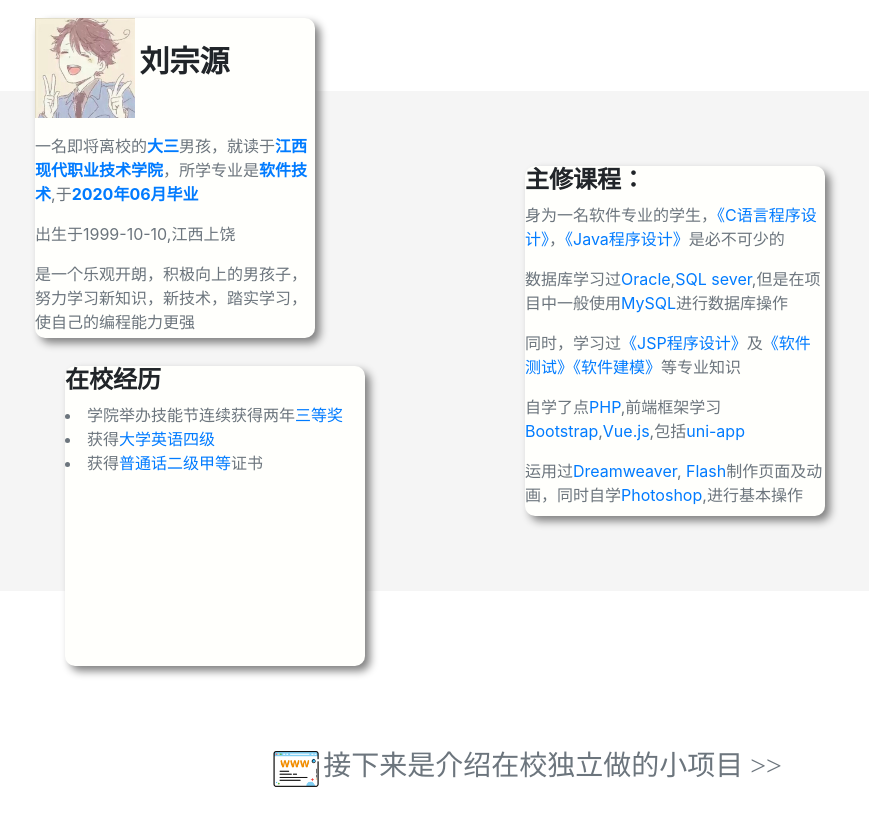
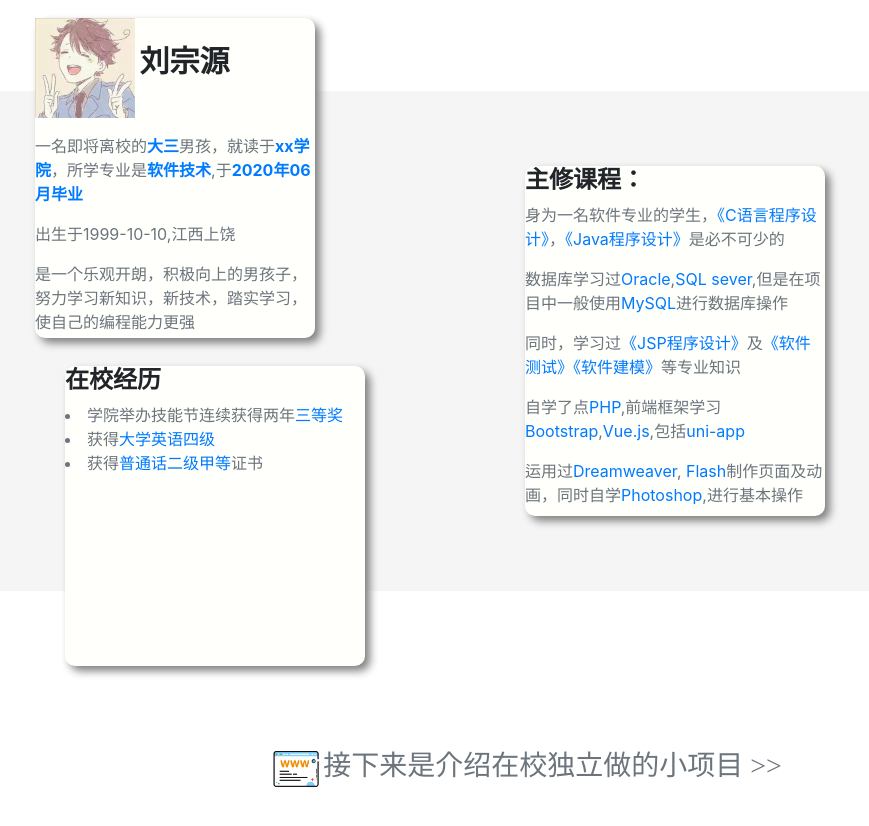
Before and after one commit to Lzongy/lzyBlog.github.io, a plain HTML site: page index.html in a window 1280 px wide. Shown: the part 920-1746 px from the top of the page, without its empty margins (115-984 px from the left). Drawn offline with nearby package versions, Linux system fonts and the light colour scheme.

Commit message:
Update index.html

```diff
--- a/index.html
+++ b/index.html
@@ -39,7 +39,7 @@
     <div class="left_container">
     <div class="profiles">
         <p><img src="img/avatar.jpeg" align="top" width="100px" height="100px"> <strong style="font-size: 30px;font-family: 'Yuanti SC'">刘宗源</strong></p>
-        <p class="text-muted">一名即将离校的<b class="text-primary">大三</b>男孩，就读于<b class="text-primary">江西现代职业技术学院</b>，所学专业是<b class="text-primary">软件技术</b>,于<b class="text-primary">2020年06月毕业</b></p>
+        <p class="text-muted">一名即将离校的<b class="text-primary">大三</b>男孩，就读于<b class="text-primary">xx学院</b>，所学专业是<b class="text-primary">软件技术</b>,于<b class="text-primary">2020年06月毕业</b></p>
         <p class="text-muted">出生于1999-10-10,江西上饶</p>
         <p class="text-muted">是一个乐观开朗，积极向上的男孩子，努力学习新知识，新技术，踏实学习，使自己的编程能力更强</p>
     </div>
```
